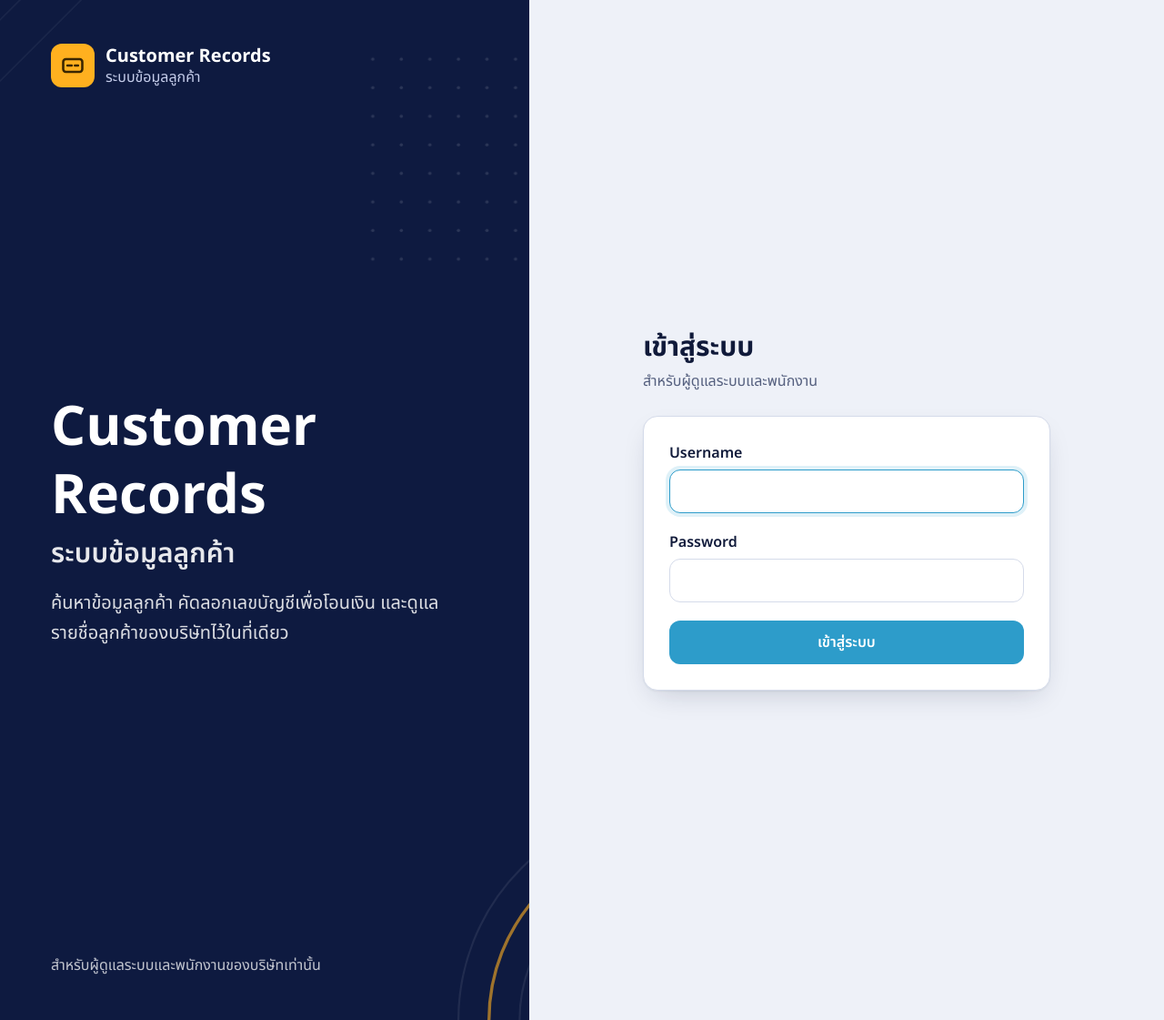
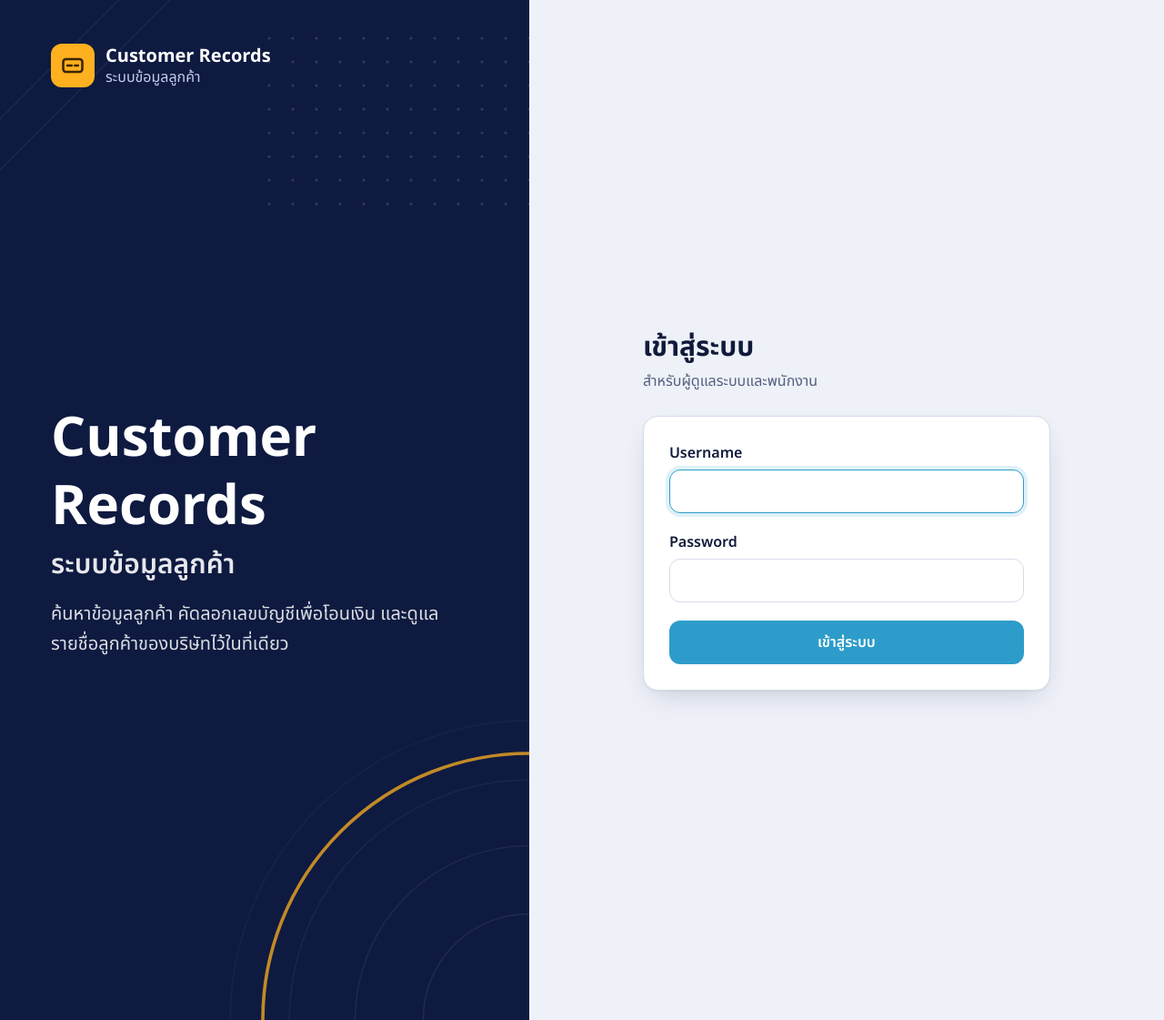
Before and after one commit to LynnAnya/customer-records-webapp, a Django app: page /login/ in a window 1280 px wide. Shown: the whole page at 91% size. Run offline with Django 5.2, Linux system fonts and the light colour scheme.

Commit message:
Login panel: gentle motion and a larger corner curve clear of the text
Text rises in once, the amber curve draws itself, the rings breathe
slowly and the pattern drifts a few pixels with the mouse. Everything
stops when the device asks for reduced motion. The corner piece is sized
from the screen so it never reaches the text (checked 1024 to 1920 wide).

Co-Authored-By: Claude Opus 5.5 <noreply@anthropic.com>

```diff
--- a/templates/accounts/login.html
+++ b/templates/accounts/login.html
@@ -6,15 +6,22 @@
 </head>
 {# Split layout: navy brand panel on the left, the form on the right. On phones the panel becomes a band on top. #}
 <body class="min-h-dvh lg:grid lg:grid-cols-[minmax(0,5fr)_minmax(0,6fr)]">
-  <aside class="login-panel relative overflow-hidden bg-rail px-6 py-8 text-white lg:flex lg:min-h-dvh lg:flex-col lg:px-14 lg:py-12">
-    {% include "components/brand.html" with tone="rail" size="lg" %}
+  {% comment %} Navy panel. The pattern moves a little: text rises in once, the amber curve draws itself,
+     the rings breathe slowly, and everything drifts a few pixels with the mouse.
+     All motion is off when the device asks for reduced motion (see input.css). {% endcomment %}
+  <aside class="relative isolate overflow-hidden bg-rail px-6 py-8 text-white lg:flex lg:min-h-dvh lg:flex-col lg:px-14 lg:py-12"
+         x-data="{ px: 0, py: 0 }"
+         @mousemove="px = $event.clientX / $el.offsetWidth - 0.5; py = $event.clientY / $el.offsetHeight - 0.5"
+         @mouseleave="px = 0; py = 0"
+         :style="{ '--px': px, '--py': py }">
+    {% include "components/login_pattern.html" %}
+    <div class="relative z-10 login-rise">{% include "components/brand.html" with tone="rail" size="lg" %}</div>
     {# Phones show only the brand above; the big title is for wide screens. #}
-    <div class="max-w-md max-lg:hidden lg:mt-auto lg:mb-auto">
-      <h1 class="text-6xl font-bold leading-tight">Customer Records</h1>
-      <p class="mt-2 text-3xl font-semibold text-white/90">ระบบข้อมูลลูกค้า</p>
-      <p class="mt-5 max-w-md text-xl leading-relaxed text-white/85">ค้นหาข้อมูลลูกค้า คัดลอกเลขบัญชีเพื่อโอนเงิน และดูแลรายชื่อลูกค้าของบริษัทไว้ในที่เดียว</p>
+    <div class="relative z-10 max-w-md max-lg:hidden lg:mt-auto lg:mb-auto">
+      <h1 class="login-rise login-rise-2 text-6xl font-bold leading-tight">Customer Records</h1>
+      <p class="login-rise login-rise-3 mt-2 text-3xl font-semibold text-white/90">ระบบข้อมูลลูกค้า</p>
+      <p class="login-rise login-rise-4 mt-5 max-w-md text-xl leading-relaxed text-white/85">ค้นหาข้อมูลลูกค้า คัดลอกเลขบัญชีเพื่อโอนเงิน และดูแลรายชื่อลูกค้าของบริษัทไว้ในที่เดียว</p>
     </div>
-    <p class="text-base text-white/75 max-lg:hidden">สำหรับผู้ดูแลระบบและพนักงานของบริษัทเท่านั้น</p>
   </aside>
 
   <main class="flex items-start justify-center px-4 py-8 lg:items-center lg:px-10">
--- /dev/null
+++ b/templates/components/login_pattern.html
@@ -0,0 +1,26 @@
+{% comment %} Decorative only (aria-hidden). Original pattern: hairlines top-left, dots top-right, rings and an amber curve in the bottom-right corner.
+   The corner piece is sized from the screen (the smaller of 33vh and 26vw), so the largest ring never reaches the text. {% endcomment %}
+<div class="pointer-events-none absolute inset-0 -z-0" aria-hidden="true">
+  <svg class="login-drift login-drift-far absolute top-0 left-0 h-56 w-56 max-lg:hidden" viewBox="0 0 240 240" fill="none">
+    <g stroke="#ffffff" stroke-opacity="0.06" stroke-width="1.5">
+      <path d="M -20 160 L 160 -20"/><path d="M -20 220 L 220 -20"/>
+    </g>
+  </svg>
+  <svg class="login-drift absolute top-10 right-0 h-48 w-72 max-lg:hidden" viewBox="0 0 288 192">
+    <defs>
+      <pattern id="login-dots" width="26" height="26" patternUnits="userSpaceOnUse">
+        <circle cx="2" cy="2" r="1.6" fill="#ffffff" fill-opacity="0.14"/>
+      </pattern>
+    </defs>
+    <rect width="288" height="192" fill="url(#login-dots)"/>
+  </svg>
+  <svg class="login-drift login-drift-near absolute right-0 bottom-0 size-[min(33vh,26vw)] max-lg:hidden" viewBox="0 0 100 100" fill="none" overflow="visible">
+    <g stroke="#ffffff" stroke-width="1.5" vector-effect="non-scaling-stroke">
+      <circle class="login-ring" cx="100" cy="100" r="34" stroke-opacity="0.09" vector-effect="non-scaling-stroke"/>
+      <circle class="login-ring login-ring-2" cx="100" cy="100" r="56" stroke-opacity="0.08" vector-effect="non-scaling-stroke"/>
+      <circle class="login-ring login-ring-3" cx="100" cy="100" r="78" stroke-opacity="0.07" vector-effect="non-scaling-stroke"/>
+      <circle class="login-ring login-ring-4" cx="100" cy="100" r="99" stroke-opacity="0.06" vector-effect="non-scaling-stroke"/>
+    </g>
+    <path class="login-arc" d="M 100 12 A 88 88 0 0 0 12 100" pathLength="1" stroke="#ffb01f" stroke-opacity="0.75" stroke-width="1.1" stroke-linecap="round"/>
+  </svg>
+</div>
```
Also changed, not shown: static/css/input.css (+47 -5 lines), static/css/app.css, static/img/login-pattern.svg (deleted).
